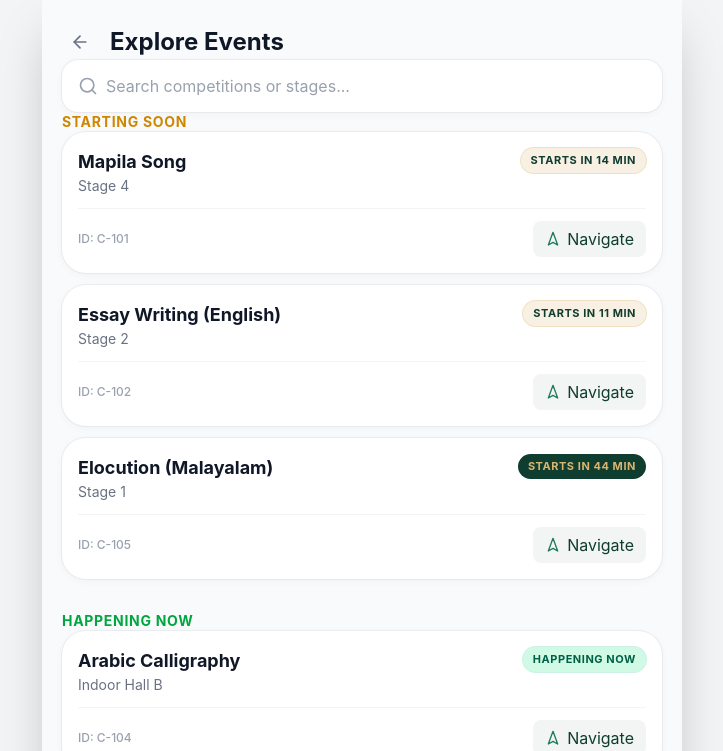
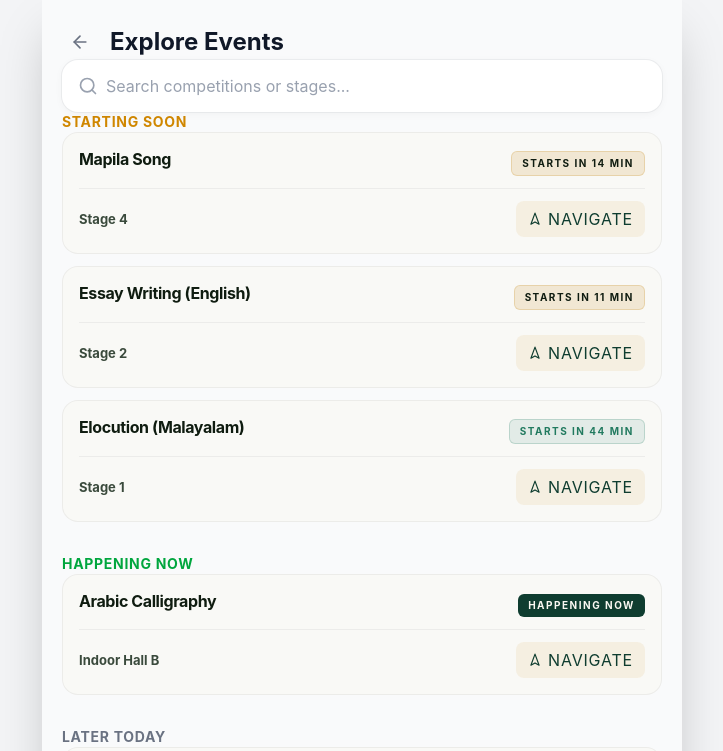
Before and after one commit to Yahiyamuhammed/-ParticipantHub, a React app in the folder Frontend/: page /explore in a window 1280 px wide. Shown: the top 751 px of the page, without its empty margins (278-1001 px from the left). Built offline with nearby package versions, Linux system fonts and the light colour scheme; the HTML template or start-up script is replaced by a standard one.

Commit message:
feat: made the compitition card more good

```diff
--- a/Frontend/src/components/shared/CompetitionCard.jsx
+++ b/Frontend/src/components/shared/CompetitionCard.jsx
@@ -1,63 +1,75 @@
 // src/components/shared/CompetitionCard.jsx
 import React, { useState, useEffect } from "react";
 import { Navigation2 } from "lucide-react";
-import Card from "@/components/common/Card";
-import { Badge } from "@/components/ui/Badge"; // Assuming we moved Badge here
+import { Badge } from "@/components/ui/Badge";
 import { getEventStatus } from "@/utils/time";
 
 export default function CompetitionCard({ competition }) {
   const [status, setStatus] = useState(() =>
-    getEventStatus(competition.startTime, competition.endTime),
+    getEventStatus(competition.startTime, competition.endTime)
   );
 
-  // Force time recalculation every minute
   useEffect(() => {
-    // If it's already completed, no need to keep checking
     if (status.label === "Completed") return;
 
     const interval = setInterval(() => {
       setStatus(getEventStatus(competition.startTime, competition.endTime));
-    }, 60000); // 1 minute
+    }, 60000); // Recalculate every minute
 
     return () => clearInterval(interval);
   }, [competition.startTime, competition.endTime, status.label]);
 
+  // NEW: Calculate badge variant based on proximity to start time
+  const getBadgeVariant = () => {
+    if (status.label === "Completed") return "completed";
+    if (status.label === "Live" || status.label === "Happening Now") return "live";
+
+    // Calculate minutes remaining until start
+    const now = new Date().getTime();
+    const startTime = new Date(competition.startTime).getTime();
+    const minutesLeft = Math.floor((startTime - now) / 60000);
+
+    if (minutesLeft <= 30) return "urgent"; // Under 30 mins -> Gold
+    if (minutesLeft <= 120) return "soon";  // Under 2 hours -> Light Green
+    return "upcoming";                      // Farther away -> Muted Gray
+  };
+
   const handleNavigate = (e) => {
     e.stopPropagation();
-    // In v1, we open Google Maps intents.
-    // Format: geo:lat,lng or a direct google maps link.
     const url = `https://www.google.com/maps/search/?api=1&query=${competition.latitude},${competition.longitude}`;
     window.open(url, "_blank");
   };
 
   return (
-    <Card padding="p-4" className="flex flex-col gap-3">
-      <div className="flex justify-between items-start">
-        <div>
-          <h3 className="text-lg font-bold text-gray-900">
-            {competition.title}
-          </h3>
-          <p className="text-sm text-gray-500 mt-0.5">{competition.stage}</p>
+    <div className="flex flex-col gap-3 p-4 bg-brand-cream/50 border border-black/5 rounded-2xl hover:bg-brand-cream transition-colors group">
+
+      <div className="flex justify-between items-start gap-3">
+        <h3 className="text-[16px] font-bold text-brand-textDark leading-tight tracking-tight pr-2">
+          {competition.title}
+        </h3>
+
+        <div className="shrink-0 mt-0.5">
+          {/* Dynamically pass our smart time-priority variant */}
+          <Badge variant={getBadgeVariant()}>{status.label}</Badge>
         </div>
-        <Badge variant={status.variant}>{status.label}</Badge>
       </div>
 
-      {/* Action Row */}
-      <div className="pt-3 mt-1 border-t border-gray-100 flex justify-between items-center">
-        <span className="text-xs text-gray-400 font-medium">
-          ID: {competition.id}
+      <div className="pt-3 mt-1 border-t border-black/5 flex justify-between items-center">
+        <span className="text-[13px] font-bold text-brand-textMid leading-none">
+          {competition.stage}
         </span>
 
         {status.label !== "Completed" && (
           <button
             onClick={handleNavigate}
-            className="flex items-center gap-1.5 text-[13px] font-bold text-brand-dark hover:bg-brand-dark/5 bg-brand-dark/5 px-3 py-1.5 rounded-lg transition-colors"
+            className="group/btn flex items-center gap-1.5 text-[11px] font-bold uppercase tracking-wider text-brand-dark bg-brand-accent/15 hover:bg-brand-accent/25 px-3 py-1.5 rounded-lg transition-all active:scale-95 shrink-0"
           >
-            <Navigation2 className="w-4 h-4 text-brand-light" />
+            <Navigation2 className="w-3.5 h-3.5 text-brand-dark transition-transform group-hover/btn:-translate-y-0.5 group-hover/btn:translate-x-0.5" />
             Navigate
           </button>
         )}
       </div>
-    </Card>
+
+    </div>
   );
 }
--- a/Frontend/src/components/ui/Badge.jsx
+++ b/Frontend/src/components/ui/Badge.jsx
@@ -1,26 +1,30 @@
 // src/components/ui/Badge.jsx
-import React from 'react';
-import clsx from 'clsx';
+import React from "react";
+import clsx from "clsx";
 
-export const Badge = ({ children, variant = 'neutral', className = '' }) => {
+export function Badge({ children, variant = "upcoming", className }) {
+  const baseStyle = "inline-flex items-center justify-center px-2.5 py-1 text-[10px] font-bold uppercase tracking-[0.15em] rounded-md transition-colors";
+
   const variants = {
-    // Neutral uses our cream/gray
-    neutral: "bg-black/5 text-brand-textMid",
-    // Live stays semantic (Emerald green) for UI clarity, but tweaked
-    live: "bg-emerald-100 text-emerald-800 ring-1 ring-emerald-500/20",
-    // Warning uses our Gold accent
-    warning: "bg-brand-accent/20 text-brand-dark ring-1 ring-brand-accent/40",
-    // Dark uses our Forest Green
-    dark: "bg-brand-dark text-brand-accent"
+    // Live: Solid forest green (Calmed down from flashing gold)
+    live: "bg-brand-dark text-brand-cream",
+
+    // Urgent (< 30 mins): Striking Gold to demand immediate focus
+    urgent: "bg-brand-accent/25 text-brand-textDark font-black border border-brand-accent/40",
+
+    // Soon (30m - 2h): Fresh Light Green text
+    soon: "bg-brand-light/10 text-brand-light border border-brand-light/20",
+
+    // Upcoming (> 2h): Quiet, low-contrast grayscale
+    upcoming: "bg-brand-dark/5 text-brand-textMuted",
+
+    // Completed: Visually dropped out completely
+    completed: "bg-transparent border border-black/10 text-brand-textMuted"
   };
 
   return (
-    <span className={clsx(
-      "inline-flex items-center px-2.5 py-1 rounded-full text-[11px] font-bold uppercase tracking-wider",
-      variants[variant],
-      className
-    )}>
+    <span className={clsx(baseStyle, variants[variant], className)}>
       {children}
     </span>
   );
-};
+}
--- a/Frontend/src/features/dashboard/components/ScheduleTabs.jsx
+++ b/Frontend/src/features/dashboard/components/ScheduleTabs.jsx
@@ -1,14 +1,41 @@
 // src/features/dashboard/components/ScheduleTabs.jsx
-import React, { useState } from "react";
+import React, { useState, useMemo } from "react";
 import CompetitionCard from "@/components/shared/CompetitionCard";
 import clsx from "clsx";
 
 export default function ScheduleTabs({ competitions }) {
   const [activeTab, setActiveTab] = useState("today");
 
-  // In a real scenario, you'd filter these based on actual dates.
-  // For the mock, we will just split the array to simulate it.
-  const todayComps = competitions;
+  // NEW: Smart sorting logic
+  const sortedCompetitions = useMemo(() => {
+    if (!competitions) return [];
+
+    const now = new Date().getTime();
+
+    return [...competitions].sort((a, b) => {
+      // Safely parse dates
+      const aStart = new Date(a.startTime).getTime();
+      const aEnd = new Date(a.endTime).getTime();
+      const bStart = new Date(b.startTime).getTime();
+      const bEnd = new Date(b.endTime).getTime();
+
+      // Check if events are strictly in the past
+      const aIsCompleted = aEnd < now;
+      const bIsCompleted = bEnd < now;
+
+      // 1. If 'A' is completed but 'B' is not, push 'A' down the list
+      if (aIsCompleted && !bIsCompleted) return 1;
+
+      // 2. If 'B' is completed but 'A' is not, push 'B' down the list
+      if (!aIsCompleted && bIsCompleted) return -1;
+
+      // 3. Otherwise (both completed, or both upcoming/live), sort chronologically by start time
+      return aStart - bStart;
+    });
+  }, [competitions]);
+
+  // Apply the sorted array to the tabs
+  const todayComps = sortedCompetitions;
   const previousComps = [];
   const upcomingComps = [];
 
@@ -25,13 +52,13 @@ export default function ScheduleTabs({ competitions }) {
           <CompetitionCard key={comp.id} competition={comp} />
         ))
       ) : (
-        <div className="text-center py-10 text-gray-500 bg-white rounded-3xl border border-gray-100">
+        <div className="text-center py-10 text-brand-textMuted bg-brand-cream/30 rounded-2xl border border-black/5 text-[13px] font-medium">
           No competitions scheduled for today.
         </div>
       );
     }
     return (
-      <div className="text-center py-10 text-gray-500 bg-white rounded-3xl border border-gray-100">
+      <div className="text-center py-10 text-brand-textMuted bg-brand-cream/30 rounded-2xl border border-black/5 text-[13px] font-medium">
         No data available for {activeTab}.
       </div>
     );
@@ -39,10 +66,7 @@ export default function ScheduleTabs({ competitions }) {
 
   return (
     <div className="flex flex-col gap-5 bg-brand-card p-4 rounded-3xl border border-black/5 shadow-sm">
-      {" "}
-      {/* Premium Segmented Control */}
       <div className="flex bg-brand-dark/5 p-1 rounded-2xl">
-        {" "}
         {tabs.map((tab) => (
           <button
             key={tab.id}
@@ -58,7 +82,7 @@ export default function ScheduleTabs({ competitions }) {
           </button>
         ))}
       </div>
-      <div className="flex flex-col gap-3"> {renderContent()}</div>
+      <div className="flex flex-col gap-3">{renderContent()}</div>
     </div>
   );
 }
```
